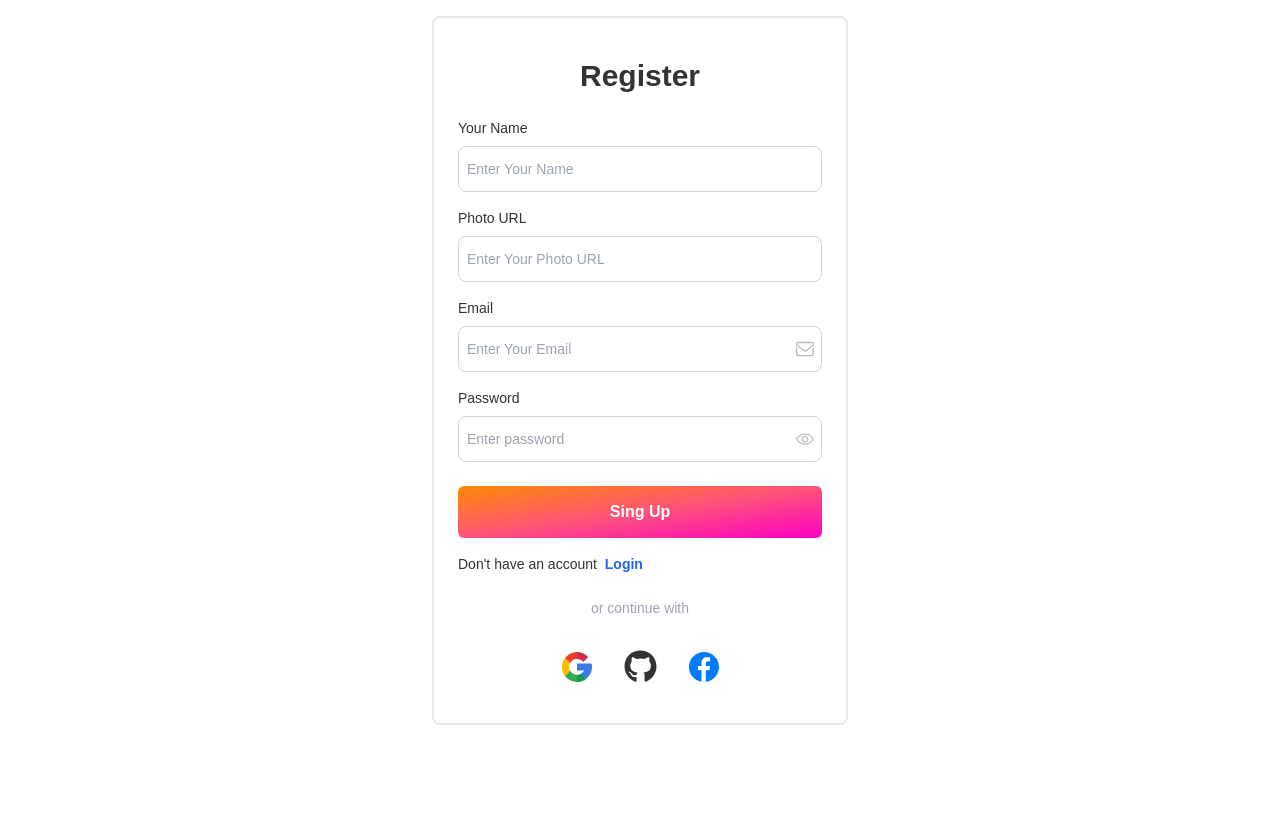
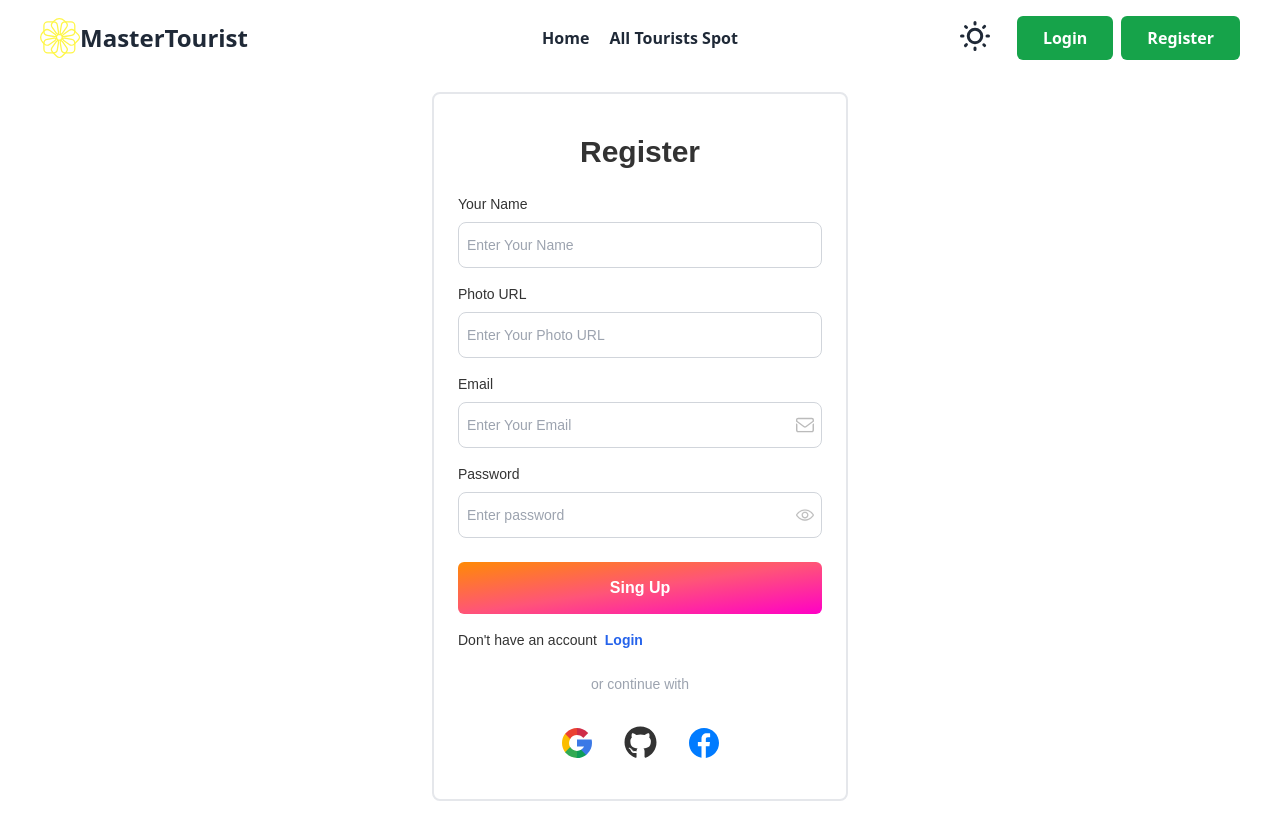
Before and after one commit to Sohana-Karniz-Mimmi/Turio-client, a React (Vite) app: page /register in a window 1280 px wide. Built offline with nearby package versions, Linux system fonts and the light colour scheme; no server answers.

Commit message:
added Tourist Spot section

```diff
--- a/src/Components/Navbar.jsx
+++ b/src/Components/Navbar.jsx
@@ -2,7 +2,7 @@ import { useContext } from "react";
 import { Link, NavLink, useNavigate } from "react-router-dom";
 import { AuthContext } from "../AuthProvider/AuthProvider";
 import './navbar.css'
-// import logo from "../assets/logo3.svg"
+import logo from "../assets/images/logo/logo3.svg";
 
 const Navbar = () => {
 
@@ -11,36 +11,36 @@ const Navbar = () => {
 
     const navLinks = <>
         <li> <NavLink className={({ isActive }) =>
-            isActive ? 'p-0 pb-1 rounded-none text-[16px] border-b-2 font-bold mt-2 border-[#ff5478]' : 'font-bold p-0 hover:pb-1 hover:rounded-none text-[16px] hover:border-b-2 border-[#ff5478] mt-2'
+            isActive ? 'p-0 pb-1 rounded-none text-[16px] border-b-2 font-bold mt-2 border-green-600' : 'font-bold p-0 hover:pb-1 hover:rounded-none text-[16px] hover:border-b-2 border-green-600 mt-2'
         } to={'/'}> Home </NavLink> </li>
 
         <li> <NavLink className={({ isActive }) =>
-            isActive ? 'p-0 pb-1 rounded-none text-[16px] border-b-2 font-bold mt-2 border-[#ff5478]'
+            isActive ? 'p-0 pb-1 rounded-none text-[16px] border-b-2 font-bold mt-2 border-green-600'
                 :
-                'font-bold p-0 hover:pb-1 hover:rounded-none text-[16px] hover:border-b-2 mt-2 border-[#ff5478]'
+                'font-bold p-0 hover:pb-1 hover:rounded-none text-[16px] hover:border-b-2 mt-2 border-green-600'
         } to={'/allTourists'}>All Tourists Spot </NavLink> </li>
 
         {user && <>
 
             <li> <NavLink className={({ isActive }) =>
-            isActive ? 'p-0 pb-1 rounded-none text-[16px] border-b-2 font-bold mt-2 border-[#ff5478]'
+                isActive ? 'p-0 pb-1 rounded-none text-[16px] border-b-2 font-bold mt-2 border-green-600'
                     :
-                'font-bold p-0 hover:pb-1 hover:rounded-none text-[16px] hover:border-b-2 mt-2 border-[#ff5478]'
+                    'font-bold p-0 hover:pb-1 hover:rounded-none text-[16px] hover:border-b-2 mt-2 border-green-600'
             } to={'/addTourists'}> Add Tourists Spot </NavLink> </li>
 
             <li> <NavLink className={({ isActive }) =>
-            isActive ? 'p-0 pb-1 rounded-none text-[16px] border-b-2 font-bold mt-2 border-[#ff5478]'
+                isActive ? 'p-0 pb-1 rounded-none text-[16px] border-b-2 font-bold mt-2 border-green-600'
                     :
-                'font-bold p-0 hover:pb-1 hover:rounded-none text-[16px] hover:border-b-2 mt-2 border-[#ff5478]'
+                    'font-bold p-0 hover:pb-1 hover:rounded-none text-[16px] hover:border-b-2 mt-2 border-green-600'
             } to={'/myList'}> My List </NavLink> </li>
 
         </>}
 
 
         {/* <li> <NavLink className={({ isActive }) =>
-            isActive ? 'p-0 pb-1 rounded-none text-[16px] border-b-2 font-bold mt-2 border-[#ff5478]'
+            isActive ? 'p-0 pb-1 rounded-none text-[16px] border-b-2 font-bold mt-2 border-green-600'
                 :
-                'font-bold p-0 hover:pb-1 hover:rounded-none text-[16px] hover:border-b-2 mt-2 border-[#ff5478]'
+                'font-bold p-0 hover:pb-1 hover:rounded-none text-[16px] hover:border-b-2 mt-2 border-green-600'
         } to={'/about'}> About Us</NavLink> </li> */}
     </>
 
@@ -58,7 +58,7 @@ const Navbar = () => {
 
     return (
 
-        <div className="navbar p-0 md:py-4 py-5 container mx-auto md:px-10 px-1">
+        <div className="navbar p-0 md:py-3 py-5 container mx-auto md:px-10 px-1">
             <div className="navbar-start">
 
                 <details className="dropdown">
@@ -75,7 +75,7 @@ const Navbar = () => {
 
 
                 {/* <img className="w-full h-full" src="" alt="" /> */}
-                <Link to={'/'} className="font-bold text-2xl flex items-center"> MasterTourist </Link>
+                <Link to={'/'} className="font-bold text-2xl flex items-center"> <img className="w-10 h-10" src={logo} alt="" /> MasterTourist </Link>
             </div>
             <div className="navbar-center hidden lg:flex">
                 <ul className="menu-horizontal space-x-5 ">
@@ -87,11 +87,18 @@ const Navbar = () => {
 
             {/* NavEnds */}
             <div className="navbar-end">
-                <div className="mr-5">
-                    <label className="cursor-pointer grid place-items-center">
-                        <input type="checkbox" value="black" className="toggle theme-controller bg-base-content row-start-1 col-start-1 col-span-2" />
-                        <svg className="col-start-1 row-start-1 stroke-base-100 fill-base-100" xmlns="http://www.w3.org/2000/svg" width="14" height="14" viewBox="0 0 24 24" fill="none" stroke="currentColor" strokeWidth="2" strokeLinecap="round" strokeLinejoin="round"><circle cx="12" cy="12" r="5" /><path d="M12 1v2M12 21v2M4.2 4.2l1.4 1.4M18.4 18.4l1.4 1.4M1 12h2M21 12h2M4.2 19.8l1.4-1.4M18.4 5.6l1.4-1.4" /></svg>
-                        <svg className="col-start-2 row-start-1 stroke-base-100 fill-base-100" xmlns="http://www.w3.org/2000/svg" width="14" height="14" viewBox="0 0 24 24" fill="none" stroke="currentColor" strokeWidth="2" strokeLinecap="round" strokeLinejoin="round"><path d="M21 12.79A9 9 0 1 1 11.21 3 7 7 0 0 0 21 12.79z"></path></svg>
+                <div className="mr-5 mt-1.5">
+                    <label className="swap swap-rotate">
+
+                        {/* this hidden checkbox controls the state */}
+                        <input type="checkbox" className="theme-controller" value="black" />
+
+                        {/* sun icon */}
+                        <svg className="swap-off fill-current w-9 h-9" xmlns="http://www.w3.org/2000/svg" viewBox="0 0 24 24"><path d="M5.64,17l-.71.71a1,1,0,0,0,0,1.41,1,1,0,0,0,1.41,0l.71-.71A1,1,0,0,0,5.64,17ZM5,12a1,1,0,0,0-1-1H3a1,1,0,0,0,0,2H4A1,1,0,0,0,5,12Zm7-7a1,1,0,0,0,1-1V3a1,1,0,0,0-2,0V4A1,1,0,0,0,12,5ZM5.64,7.05a1,1,0,0,0,.7.29,1,1,0,0,0,.71-.29,1,1,0,0,0,0-1.41l-.71-.71A1,1,0,0,0,4.93,6.34Zm12,.29a1,1,0,0,0,.7-.29l.71-.71a1,1,0,1,0-1.41-1.41L17,5.64a1,1,0,0,0,0,1.41A1,1,0,0,0,17.66,7.34ZM21,11H20a1,1,0,0,0,0,2h1a1,1,0,0,0,0-2Zm-9,8a1,1,0,0,0-1,1v1a1,1,0,0,0,2,0V20A1,1,0,0,0,12,19ZM18.36,17A1,1,0,0,0,17,18.36l.71.71a1,1,0,0,0,1.41,0,1,1,0,0,0,0-1.41ZM12,6.5A5.5,5.5,0,1,0,17.5,12,5.51,5.51,0,0,0,12,6.5Zm0,9A3.5,3.5,0,1,1,15.5,12,3.5,3.5,0,0,1,12,15.5Z" /></svg>
+
+                        {/* moon icon */}
+                        <svg className="swap-on fill-current w-10 h-10" xmlns="http://www.w3.org/2000/svg" viewBox="0 0 24 24"><path d="M21.64,13a1,1,0,0,0-1.05-.14,8.05,8.05,0,0,1-3.37.73A8.15,8.15,0,0,1,9.08,5.49a8.59,8.59,0,0,1,.25-2A1,1,0,0,0,8,2.36,10.14,10.14,0,1,0,22,14.05,1,1,0,0,0,21.64,13Zm-9.5,6.69A8.14,8.14,0,0,1,7.08,5.22v.27A10.15,10.15,0,0,0,17.22,15.63a9.79,9.79,0,0,0,2.1-.22A8.11,8.11,0,0,1,12.14,19.73Z" /></svg>
+
                     </label>
                 </div>
                 {
@@ -108,10 +115,10 @@ const Navbar = () => {
 
                                 <ul className="subMenuItem absolute bg-white right-[-40px] p-4 z-10 w-[150px] border-t-2 border-[#ddd]">
                                     <li>
-                                        <a className="">{user.displayName}</a>
+                                        <a className="text-black">{user.displayName}</a>
                                     </li>
                                     <Link to={`/`} onClick={handleLogoutBtn} className="w-full mt-2 relative inline-flex items-center justify-center font-bold overflow-hidden group rounded-md">
-                                        <span className="w-full h-full bg-gradient-to-br from-[#ff8a05] via-[#ff5478] to-[#ff00c6] group-hover:from-[#ff00c6] group-hover:via-[#ff5478] group-hover:to-[#ff8a05] absolute"></span>
+                                        <span className="w-full h-full bg-green-600 absolute"></span>
                                         <span className="relative md:px-3 md:py-1.5 px-3 py-1.5 transition-all ease-out rounded-md group-hover:bg-opacity-0 duration-400">
                                             <span className="relative text-white md:text-[16px] text-sm">Log Out</span>
                                         </span>
@@ -125,15 +132,15 @@ const Navbar = () => {
                         :
                         <>
                             <Link to={`/login`} className="md:mr-2 relative p-0.5 inline-flex items-center justify-center font-bold overflow-hidden group rounded-md">
-                                <span className="w-full h-full bg-gradient-to-br from-[#ff8a05] via-[#ff5478] to-[#ff00c6] group-hover:from-[#ff00c6] group-hover:via-[#ff5478] group-hover:to-[#ff8a05] absolute">
+                                <span className="w-full h-full bg-green-600 absolute">
 
                                 </span>
-                                <span className="relative md:px-6 md:py-2 px-3 py-2 transition-all ease-out rounded-md group-hover:bg-opacity-0 duration-400">
+                                <span className="relative md:px-6 md:py-2 px-3 py-2 transition-all ease-out  rounded-md group-hover:bg-opacity-0 duration-400">
                                     <span className="relative text-white md:text-[16px] text-sm">Login</span>
                                 </span>
                             </Link>
                             <Link to={`/register`} className=" relative p-0.5 inline-flex items-center justify-center font-bold overflow-hidden group rounded-md">
-                                <span className="w-full h-full bg-gradient-to-br from-[#ff8a05] via-[#ff5478] to-[#ff00c6] group-hover:from-[#ff00c6] group-hover:via-[#ff5478] group-hover:to-[#ff8a05] absolute"></span>
+                                <span className="w-full h-full bg-green-600 absolute"></span>
                                 <span className="relative md:px-6 md:py-2 px-3 py-2 transition-all ease-out rounded-md group-hover:bg-opacity-0 duration-400">
                                     <span className="relative text-white md:text-[16px] text-sm">Register</span>
                                 </span>
--- a/src/Pages/Home.jsx
+++ b/src/Pages/Home.jsx
@@ -1,10 +1,11 @@
 import Banner from "../Components/Banner";
+import TouristsSpots from "../Components/TouristsSpots";
 
 const Home = () => {
     return (
         <div>
             <Banner></Banner>
-            <div className="p-10 mr-5 border">hlw sohana</div>
+            <TouristsSpots></TouristsSpots>
         </div>
     );
 };
--- a/src/Pages/Login.jsx
+++ b/src/Pages/Login.jsx
@@ -103,6 +103,11 @@ const Login = () => {
             <Helmet>
                 <title>Sing in - Master Tourist</title>
             </Helmet>
+
+            <div>
+            <Navbar></Navbar>
+            </div>
+
             <div className="font-[sans-serif] text-[#333]">
                 <div className=" flex flex-col items-center justify-center">
                     <div className="mx-auto md:w-[448px] w-full p-4">
@@ -171,7 +176,7 @@ const Login = () => {
                                 </div>
 
                                 <div className="">
-                                    <p className="text-sm mt-4 ">Don't have an account <Link to={`/singUp`} className="text-blue-600 font-semibold hover:underline ml-1 whitespace-nowrap">Register</Link></p>
+                                    <p className="text-sm mt-4 ">Don't have an account <Link to={`/register`} className="text-blue-600 font-semibold hover:underline ml-1 whitespace-nowrap">Register</Link></p>
                                 </div>
                                 <p className="mb-8 mt-6 text-sm text-gray-400 text-center">or continue with</p>
 
--- a/src/Pages/Register.jsx
+++ b/src/Pages/Register.jsx
@@ -6,6 +6,7 @@ import { useForm } from "react-hook-form";
 import toast from 'react-hot-toast'
 import { IoEyeOffOutline } from "react-icons/io5";
 import { AuthContext } from "../AuthProvider/AuthProvider";
+import Navbar from "../Components/Navbar";
 
 
 const Register = () => {
@@ -120,11 +121,14 @@ const Register = () => {
             <Helmet>
                 <title>Sing Up - Master Tourist</title>
             </Helmet>
+
+            <div>
+                <Navbar></Navbar>
+            </div>
+
             <div className="font-[sans-serif] text-[#333]">
                 <div className=" flex flex-col items-center justify-center">
                     <div className="mx-auto md:w-[448px] w-full p-4">
-
-
 
                         {/* Form */}
                         <div className="md:max-w-md w-full dark:bg-white border-2 sm:px-6 p-4 rounded-lg">
--- a/src/Root/Root.jsx
+++ b/src/Root/Root.jsx
@@ -18,7 +18,8 @@ const router = createBrowserRouter([
         children: [
             {
                 path: "/",
-                element: <Home></Home>
+                element: <Home></Home>,
+                loader: () => fetch(`https://tourism-server-beta.vercel.app/tourists`)
             },
             {
                 path: "/allTourists",
```
Also changed, not shown: src/Components/Banner.jsx (+4 -5 lines), src/Components/TouristsSpots.jsx (added, +27 -0 lines), src/Components/TouristsSpotsCard.jsx (added, +45 -0 lines), src/Pages/AddTourists.jsx (+7 -3 lines), src/Pages/AllTourists.jsx (+10 -0 lines), src/Pages/MyList.jsx (+10 -0 lines), src/Pages/Update.jsx (+6 -2 lines), src/assets/images/logo/logo1.svg (added). Lines whose indentation alone changed are shown as unchanged.
